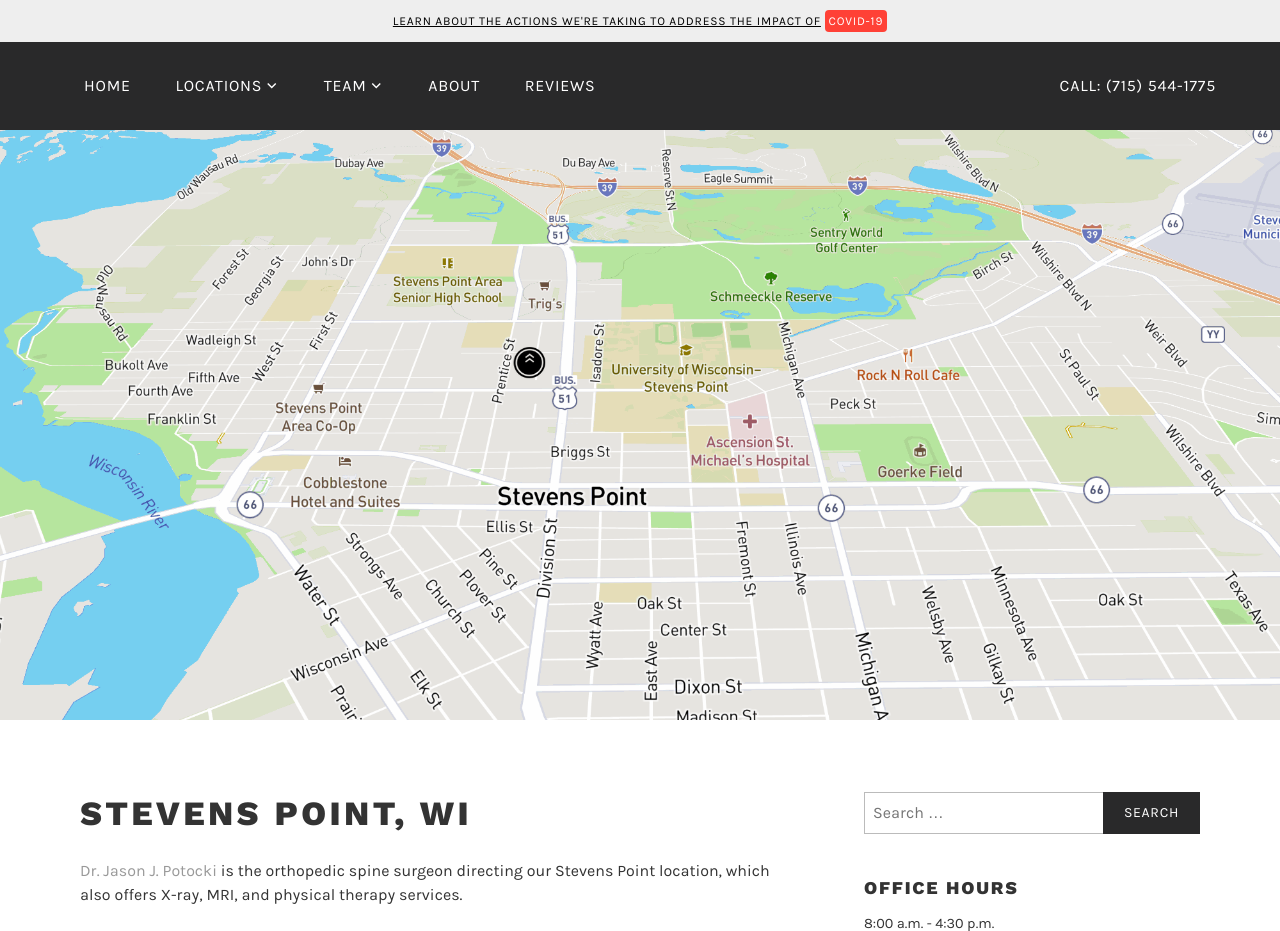
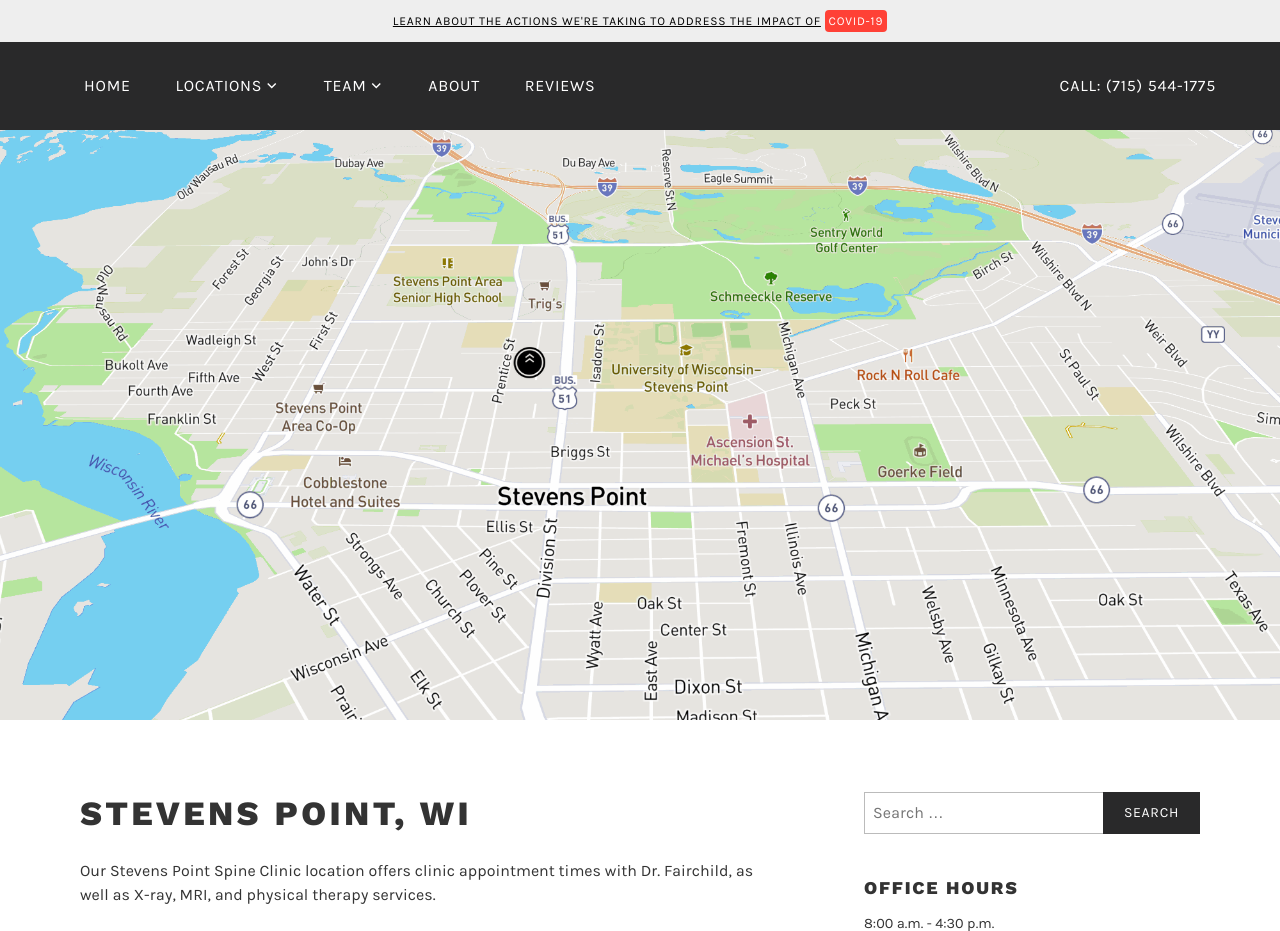
Before and after one commit to lfairchild/waypoint-spine, a Jekyll site: the page built from locations/stevens-point-wi.html, in a window 1280 px wide. Shown: the top 931 px of the page. Built offline with Jekyll 4.4.1, drawn with Linux system fonts in a browser that asks for light colours; grey boxes are pictures that could not be loaded.

Commit message:
text edits to location pages (#11)

```diff
--- a/locations/stevens-point-wi.html
+++ b/locations/stevens-point-wi.html
@@ -10,9 +10,7 @@ featured_image_path: "/assets/img/locations-stevens-point.png"
 	  <h1 class="entry-title">Stevens Point, WI</h1>
   </header>
 	<div class="entry-content">
-      <p><a href="{{ "/team/jason-potocki/" | relative_url }}">Dr. Jason J. Potocki</a> is the
-      orthopedic spine surgeon directing our Stevens Point location, which also offers X-ray, MRI,
-      and physical therapy services.</p>
+      <p>Our Stevens Point Spine Clinic location offers clinic appointment times with Dr. Fairchild, as well as X-ray, MRI, and physical therapy services.</p>
   </div>
   <div class="post-thumbnail">
     <!-- <iframe width="700" height="467" frameborder="0" src="https://www.google.com/maps/embed/v1/place?q=place_id:ChIJOZVDIuhaAIgRn1tya1VtvxY&amp;key=AIzaSyBwvmCQZJ9tMLFFnJOcEeMwOi93WDbskW0"></iframe> -->
--- a/locations/wausau-wi.html
+++ b/locations/wausau-wi.html
@@ -10,7 +10,9 @@ featured_image_path: "/assets/img/locations-wausau.png"
 	  <h1 class="entry-title">Wausau, WI</h1>
   </header>
 	<div class="entry-content">
-    <p><a href="{{ "/team/todd-fairchild/" | relative_url }}">Dr. Todd A. Fairchild</a> is the orthopedic spine surgeon directing our Wausau location. The Wausau office will be Dr. Fairchild's primary location and is easily accessible and conveniently located on Rib Mountain Drive, across the street from Barnes and Noble bookstore. In addition to appointment times with Dr. Fairchild, the Wausau location will offer X-ray, MRI, and physical therapy services.</p>
+    <p>Our Wausau Spine Clinic is easily accessible and conveniently located on Rib Mountain Drive,
+    across the street from Barnes and Noble bookstore. In addition to clinic appointment times with
+    Dr. Fairchild, the Wausau location also offers X-ray, MRI, and physical therapy services.</p>
   </div>
   <div class="post-thumbnail">
     <iframe width="700" height="467" frameborder="0" src="https://www.google.com/maps/embed/v1/place?q=place_id:ChIJbeqdJZ8hAIgRgswC3-ol0Nc&amp;key=AIzaSyBoDUAaubc5l6MnUxLb2QIcHUyPup5vWqc"></iframe>
```
